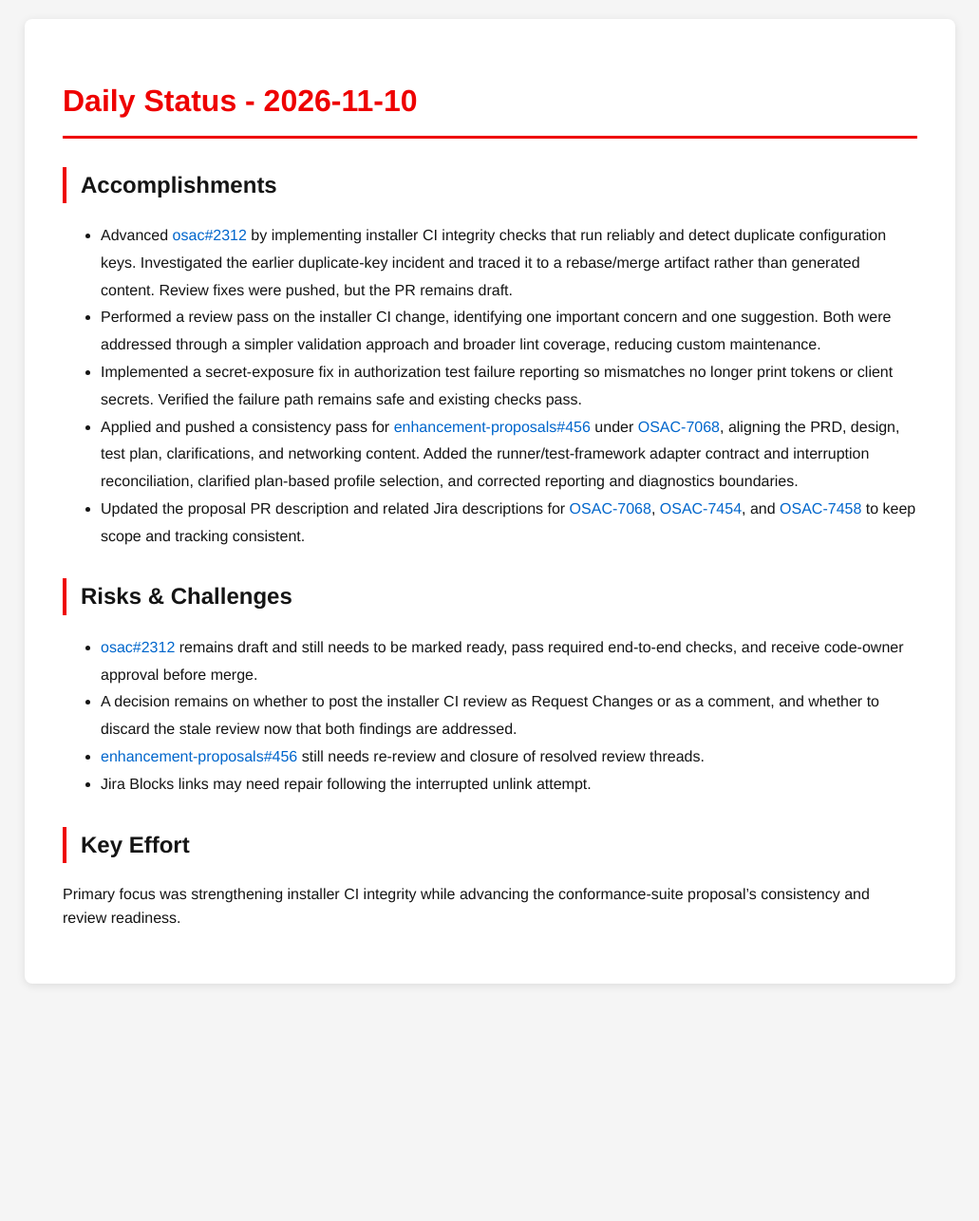
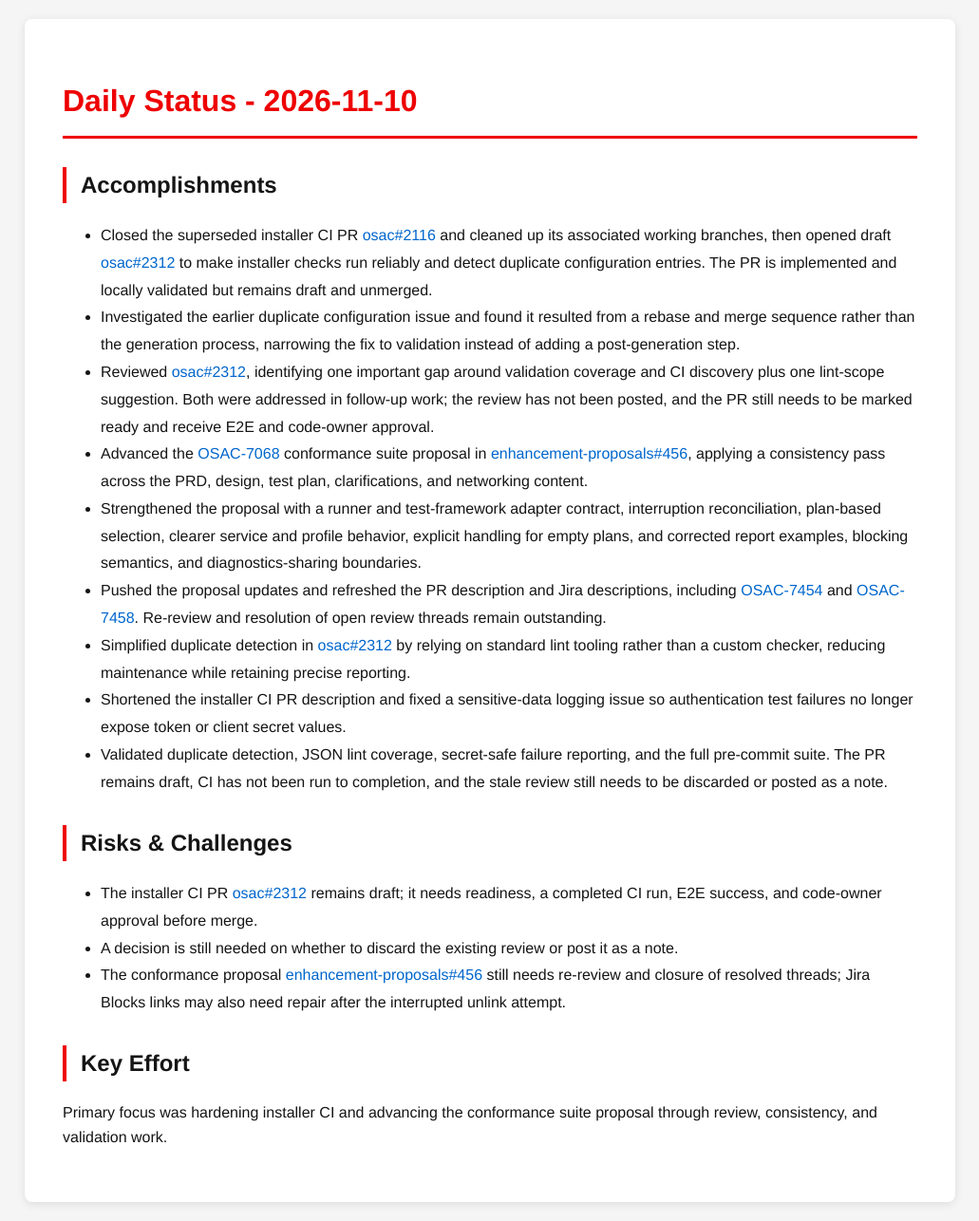
Before and after one commit to tzvatot/daily-status, a Jekyll site: the page built from 2026-11-10.md, in a window 1280 px wide. Shown: the whole page at 95% size, without its empty margins (124-1155 px from the left). Built offline with Jekyll 4.4.1, drawn with Linux system fonts in a browser that asks for light colours; before the commit the page ends 1056 px from its top, so only the background shows below that.

Commit message:
Daily status update - 2026-11-10

```diff
--- a/2026-11-10.md
+++ b/2026-11-10.md
@@ -7,17 +7,20 @@
 # Daily Status - 2026-11-10
 
 ## Accomplishments
-- Advanced [osac#2312](https://github.com/osac-project/osac/pull/2312) by implementing installer CI integrity checks that run reliably and detect duplicate configuration keys. Investigated the earlier duplicate-key incident and traced it to a rebase/merge artifact rather than generated content. Review fixes were pushed, but the PR remains draft.
-- Performed a review pass on the installer CI change, identifying one important concern and one suggestion. Both were addressed through a simpler validation approach and broader lint coverage, reducing custom maintenance.
-- Implemented a secret-exposure fix in authorization test failure reporting so mismatches no longer print tokens or client secrets. Verified the failure path remains safe and existing checks pass.
-- Applied and pushed a consistency pass for [enhancement-proposals#456](https://github.com/osac-project/enhancement-proposals/pull/456) under [OSAC-7068](https://redhat.atlassian.net/browse/OSAC-7068), aligning the PRD, design, test plan, clarifications, and networking content. Added the runner/test-framework adapter contract and interruption reconciliation, clarified plan-based profile selection, and corrected reporting and diagnostics boundaries.
-- Updated the proposal PR description and related Jira descriptions for [OSAC-7068](https://redhat.atlassian.net/browse/OSAC-7068), [OSAC-7454](https://redhat.atlassian.net/browse/OSAC-7454), and [OSAC-7458](https://redhat.atlassian.net/browse/OSAC-7458) to keep scope and tracking consistent.
+- Closed the superseded installer CI PR [osac#2116](https://github.com/osac-project/osac/pull/2116) and cleaned up its associated working branches, then opened draft [osac#2312](https://github.com/osac-project/osac/pull/2312) to make installer checks run reliably and detect duplicate configuration entries. The PR is implemented and locally validated but remains draft and unmerged.
+- Investigated the earlier duplicate configuration issue and found it resulted from a rebase and merge sequence rather than the generation process, narrowing the fix to validation instead of adding a post-generation step.
+- Reviewed [osac#2312](https://github.com/osac-project/osac/pull/2312), identifying one important gap around validation coverage and CI discovery plus one lint-scope suggestion. Both were addressed in follow-up work; the review has not been posted, and the PR still needs to be marked ready and receive E2E and code-owner approval.
+- Advanced the [OSAC-7068](https://redhat.atlassian.net/browse/OSAC-7068) conformance suite proposal in [enhancement-proposals#456](https://github.com/osac-project/enhancement-proposals/pull/456), applying a consistency pass across the PRD, design, test plan, clarifications, and networking content.
+- Strengthened the proposal with a runner and test-framework adapter contract, interruption reconciliation, plan-based selection, clearer service and profile behavior, explicit handling for empty plans, and corrected report examples, blocking semantics, and diagnostics-sharing boundaries.
+- Pushed the proposal updates and refreshed the PR description and Jira descriptions, including [OSAC-7454](https://redhat.atlassian.net/browse/OSAC-7454) and [OSAC-7458](https://redhat.atlassian.net/browse/OSAC-7458). Re-review and resolution of open review threads remain outstanding.
+- Simplified duplicate detection in [osac#2312](https://github.com/osac-project/osac/pull/2312) by relying on standard lint tooling rather than a custom checker, reducing maintenance while retaining precise reporting.
+- Shortened the installer CI PR description and fixed a sensitive-data logging issue so authentication test failures no longer expose token or client secret values.
+- Validated duplicate detection, JSON lint coverage, secret-safe failure reporting, and the full pre-commit suite. The PR remains draft, CI has not been run to completion, and the stale review still needs to be discarded or posted as a note.
 
 ## Risks & Challenges
-- [osac#2312](https://github.com/osac-project/osac/pull/2312) remains draft and still needs to be marked ready, pass required end-to-end checks, and receive code-owner approval before merge.
-- A decision remains on whether to post the installer CI review as Request Changes or as a comment, and whether to discard the stale review now that both findings are addressed.
-- [enhancement-proposals#456](https://github.com/osac-project/enhancement-proposals/pull/456) still needs re-review and closure of resolved review threads.
-- Jira Blocks links may need repair following the interrupted unlink attempt.
+- The installer CI PR [osac#2312](https://github.com/osac-project/osac/pull/2312) remains draft; it needs readiness, a completed CI run, E2E success, and code-owner approval before merge.
+- A decision is still needed on whether to discard the existing review or post it as a note.
+- The conformance proposal [enhancement-proposals#456](https://github.com/osac-project/enhancement-proposals/pull/456) still needs re-review and closure of resolved threads; Jira Blocks links may also need repair after the interrupted unlink attempt.
 
 ## Key Effort
-Primary focus was strengthening installer CI integrity while advancing the conformance-suite proposal's consistency and review readiness.
+Primary focus was hardening installer CI and advancing the conformance suite proposal through review, consistency, and validation work.
```
